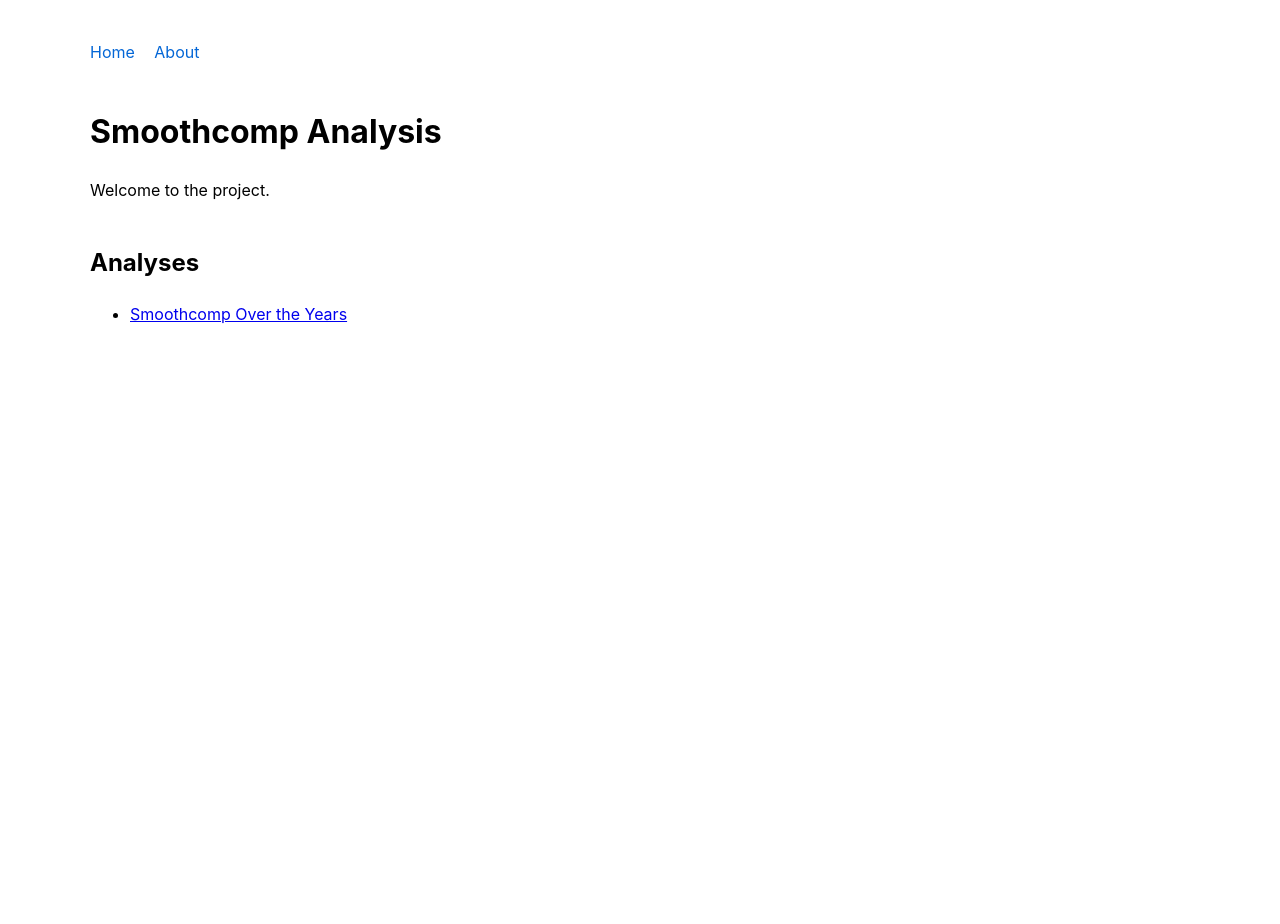
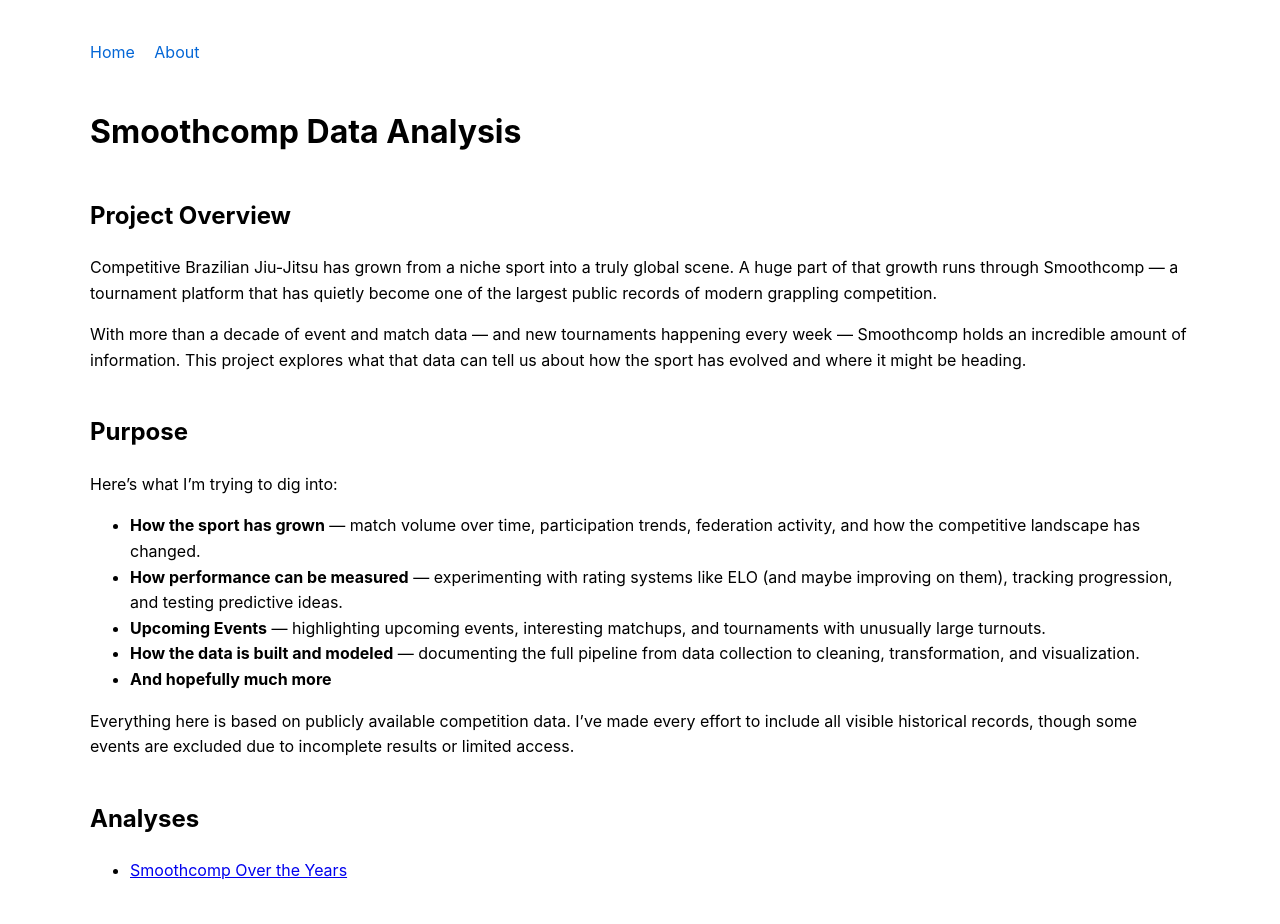
Before and after one commit to dusty-holmes/smoothcomp-analysis, a Jekyll site: the page built from index.md, in a window 1280 px wide. Built offline with Jekyll 4.4.1, drawn with Linux system fonts in a browser that asks for light colours; before the commit the page ends 900 px from its top, so only the background shows below that.

Commit message:
Updated purpose section

```diff
--- a/index.md
+++ b/index.md
@@ -1,12 +1,28 @@
 ---
 layout: default
-title: Smoothcomp Analysis
+title: Smoothcomp Data Analysis
 permalink: /
 ---
 
-# Smoothcomp Analysis
+# Smoothcomp Data Analysis
 
-Welcome to the project.
+## Project Overview
+
+Competitive Brazilian Jiu-Jitsu has grown from a niche sport into a truly global scene. A huge part of that growth runs through Smoothcomp — a tournament platform that has quietly become one of the largest public records of modern grappling competition.
+
+With more than a decade of event and match data — and new tournaments happening every week — Smoothcomp holds an incredible amount of information. This project explores what that data can tell us about how the sport has evolved and where it might be heading.
+
+## Purpose
+
+Here’s what I’m trying to dig into:
+
+- **How the sport has grown** — match volume over time, participation trends, federation activity, and how the competitive landscape has changed.
+- **How performance can be measured** — experimenting with rating systems like ELO (and maybe improving on them), tracking progression, and testing predictive ideas.
+- **Upcoming Events** — highlighting upcoming events, interesting matchups, and tournaments with unusually large turnouts.
+- **How the data is built and modeled** — documenting the full pipeline from data collection to cleaning, transformation, and visualization.
+- **And hopefully much more**
+
+Everything here is based on publicly available competition data. I’ve made every effort to include all visible historical records, though some events are excluded due to incomplete results or limited access.
 
 ## Analyses
 
```
